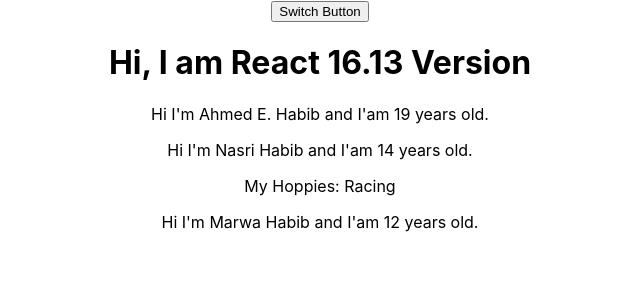
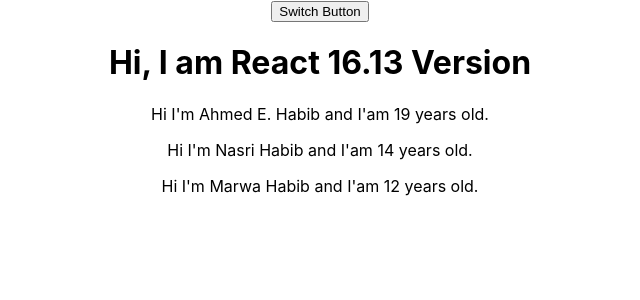
Before and after one commit to 4hmedhabib/React-learning, a React (Create React App) app in the folder my-app/: page / in a window 1280 px wide. Shown: the top 300 px of the page, without its empty margins (320-960 px from the left). Built offline with nearby package versions, Linux system fonts and the light colour scheme.

Commit message:
Handler lesson

```diff
--- a/my-app/src/App.js
+++ b/my-app/src/App.js
@@ -1,29 +1,43 @@
-import React from "react";
+import React, { useState } from "react";
 import Person from "./Person/Person";
 import "./App.css";
 
-const App = () => {
-  const state = {
+const App = (props) => {
+  const [personState, setPersonState] = useState({
     persons: [
       { name: "Ahmed E. Habib", age: 19 },
       { name: "Nasri Habib", age: 14 },
       { name: "Marwa Habib", age: 12 },
     ],
-  };
+    otherState: "otherState",
+  });
 
   const switchNameHandler = () => {
-    console.log("Was Clicked");
+    setPersonState({
+      persons: [
+        { name: "Ahmed E. ", age: 19 },
+        { name: "Nasri ", age: 14 },
+        { name: "Marwa ", age: 12 },
+      ],
+    });
   };
 
   return (
     <div className="App">
       <button onClick={switchNameHandler}>Switch Button</button>
       <h1>Hi, I am React 16.13 Version</h1>
-      <Person name={state.persons[0].name} age={state.persons[0].age} />
-      <Person name={state.persons[1].name} age={state.persons[1].age}>
-        My Hoppies: Racing
-      </Person>
-      <Person name={state.persons[2].name} age={state.persons[2].age} />
+      <Person
+        name={personState.persons[0].name}
+        age={personState.persons[0].age}
+      />
+      <Person
+        name={personState.persons[1].name}
+        age={personState.persons[1].age}
+      />
+      <Person
+        name={personState.persons[2].name}
+        age={personState.persons[2].age}
+      />
     </div>
   );
 };
```
